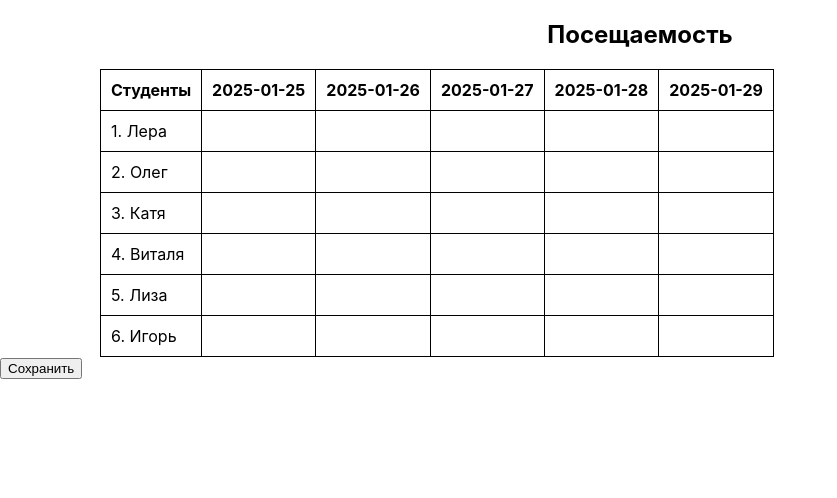
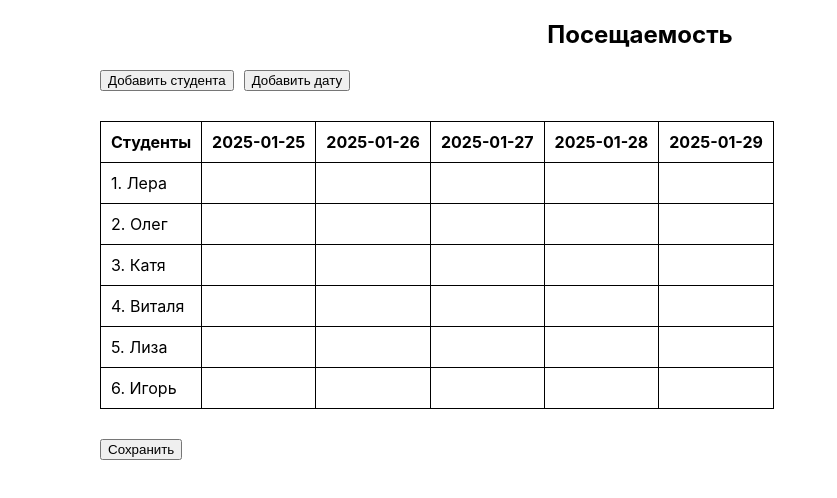
Before and after one commit to valerykosss/Gd-FD3-22-25_Koss, a React (Create React App) app in the folder hw2-attendance-chart/: page / in a window 1280 px wide. Shown: the top 498 px of the page, without its empty margins (0-837 px from the left). Built offline with nearby package versions, Linux system fonts and the light colour scheme.

Commit message:
almost working version

```diff
--- a/hw2-attendance-chart/src/App.css
+++ b/hw2-attendance-chart/src/App.css
@@ -3,8 +3,21 @@ td, th {
   border: 1px solid;
 }
 
+.table__wrapper {
+  margin: 0px 100px;
+}
+
+.table__btn-save {
+  margin-top: 30px;
+}
+
+.table__btn-add-student,
+.table__btn-add-date {
+  margin-bottom: 30px;
+  margin-right: 10px;
+}
+
 table {
-  margin: 0px 100px;
   border-collapse: collapse;
 }
 
--- a/hw2-attendance-chart/src/App.tsx
+++ b/hw2-attendance-chart/src/App.tsx
@@ -1,11 +1,6 @@
 import React, { useEffect, useState } from 'react';
 import './App.css';
 
-const students: string[] = ["Лера", "Олег", "Катя", "Виталя", "Лиза", "Игорь"];
-
-const dates: string[] = ["2025-01-25", "2025-01-26", "2025-01-27", "2025-01-28", "2025-01-29"];
-
-console.log(dates);
 
 const LOCAL_STORAGE_KEY = 'attendance-key';
 const TIMEOUT_MS = 2000;
@@ -16,6 +11,9 @@ type AttendanceData = string[][];
 function AttendanceTable() {
 
   const initAttendanceStatusData: AttendanceData = [];
+
+  const [students, setStudents] = useState<string[]>(["Лера", "Олег", "Катя", "Виталя", "Лиза", "Игорь"]);
+  const [dates, setDates] = useState<string[]>(["2025-01-25", "2025-01-26", "2025-01-27", "2025-01-28", "2025-01-29"]);
 
   for (let i = 0; i < students.length; i++) {
     const row = [];//вложенный массив строк []
@@ -30,55 +28,116 @@ function AttendanceTable() {
     // ]
   }
 
-  function getStoredData() {
-    try {
-      const storedData = localStorage.getItem(LOCAL_STORAGE_KEY);
-      return storedData ? JSON.parse(storedData) : initAttendanceStatusData;
+  // const [attendanceStatusData, setAttendanceStatusData] = useState<AttendanceData>(loadStoredData);
+  const storedData = loadStoredData();
+  const [attendanceStatusData, setAttendanceStatusData] = useState<AttendanceData>(storedData.attendanceStatusData.length ? storedData.attendanceStatusData : initAttendanceStatusData);
+  const [loading, setLoading] = useState(false);
+  const [loadingAddStudent, setLoadingAddStudent] = useState(false);
+  const [loadingAddDate, setLoadingAddDate] = useState(false);
+
+  function handleAddStudent() {
+    if (loadingAddStudent) return;
+    setLoadingAddStudent(true);
+    const newStudent = prompt("Введите имя нового студента:");
+    if (newStudent) {
+      const updatedStudents = [...students, newStudent.trim()];
+
+      //даты для нового студента
+      const newDatesForNewStudent: string[] = [];
+      for (let i = 0; i < dates.length; i++) {
+        newDatesForNewStudent.push('');
+      }
+
+      const updatedAttendanceData = [...attendanceStatusData, newDatesForNewStudent];
+      setStudents(updatedStudents);
+      setAttendanceStatusData(updatedAttendanceData);
     }
-    catch(error) {
-      console.error('Ошибка при загрузке данных:', error);
-      return initAttendanceStatusData;
-    }
+    setLoadingAddStudent(false);
   }
 
-  function saveDataToStore() {
+  function handleAddDate() {
+    if (loadingAddDate) return;
+    setLoadingAddDate(true);
+    const newDate = prompt("Введите новую дату (ГГГГ-ММ-ДД):");
+    if (newDate) {
+      const updatedDates = [...dates, newDate.trim()];
+
+      //каждому студенту в конце массива добавить пусто
+      const updatedAttendanceData = attendanceStatusData.map((row) => {
+        return [...row, ''];
+      });
+
+      setDates(updatedDates);
+      setAttendanceStatusData(updatedAttendanceData);
+    }
+    setLoadingAddDate(false); // Закрыть индикатор загрузки
+  }
+
+
+function loadStoredData() {
+  try {
+    const storedData = localStorage.getItem(LOCAL_STORAGE_KEY);
+    if (storedData) {
+      return JSON.parse(storedData);
+    }
+  } catch (error) {
+    console.error('load error:', error);
+  }
+  return { students: [], dates: [], attendanceStatusData: [] };
+}
+
+  function saveDataToStore(students: string[], dates: string[], attendanceStatusData: AttendanceData) {
     setLoading(true);
 
     setTimeout(() => {
-      localStorage.setItem(LOCAL_STORAGE_KEY, JSON.stringify(attendanceStatusData));
+      const dataToSave = {
+        students,
+        dates,
+        attendanceStatusData
+      };
+      localStorage.setItem(LOCAL_STORAGE_KEY, JSON.stringify(dataToSave));
 
-      console.log("Saving attendanceStatusData:", attendanceStatusData);
+      console.log("saved attendanceStatusData ", dataToSave);
       setLoading(false)
     }, TIMEOUT_MS)
   }
-
-  const [attendanceStatusData, setAttendanceStatusData] = useState<AttendanceData>(getStoredData);
-  const [loading, setLoading] = useState(false);
 
 
   function handleAttendanceStatusData(rowIndex: number, colIndex: number) {
     //предыдущий двумерный массив prevStatusArray
     setAttendanceStatusData((prevStatusArray) => {
       console.log('#prevStatus arrray', prevStatusArray);
-      //если localStorage был пустым?
-      if (!prevStatusArray[rowIndex]) return prevStatusArray;
 
       //копия предыдущий массива
       const newStatusArray = prevStatusArray.map((row) => [...row]);
       newStatusArray[rowIndex][colIndex] = (newStatusArray[rowIndex][colIndex] === '' ? 'X' : '');
       console.log('#newStatus arrray', newStatusArray);
+      // saveDataToStore(students, dates, newStatusArray);
       return newStatusArray;
     });
   }
 
+
   useEffect(() => {
-    setAttendanceStatusData(getStoredData());
+    const { students: storedStudents, dates: storedDates, attendanceStatusData: storedAttendance } = loadStoredData();
+
+    //забираб из localstorage или дефолт
+    setStudents(storedStudents.length ? storedStudents : students);
+    setDates(storedDates.length ? storedDates : dates);
+    setAttendanceStatusData(storedAttendance.length ? storedAttendance : initAttendanceStatusData);
   }, []);
 
 
   return (
-    <div>
+    <div className="table__wrapper">
       <h2>Посещаемость</h2>
+      <button className="table__btn-add-student" onClick={handleAddStudent} disabled={loading}>
+        {loadingAddStudent ? 'Загрузка...' : 'Добавить студента'}
+      </button>
+
+      <button className="table__btn-add-date" onClick={handleAddDate} disabled={loading}>
+        {loadingAddDate ? 'Загрузка...' : 'Добавить дату'}
+      </button>
       <table>
         <thead>
           <tr>
@@ -104,7 +163,7 @@ function AttendanceTable() {
           ))}
         </tbody>
       </table>
-      <button onClick={saveDataToStore} disabled={loading}>
+      <button className = "table__btn-save" onClick={() => saveDataToStore(students, dates, attendanceStatusData)} disabled={loading}>
         {loading ? 'Загрузка...' : 'Сохранить'}
       </button>
     </div>
```
